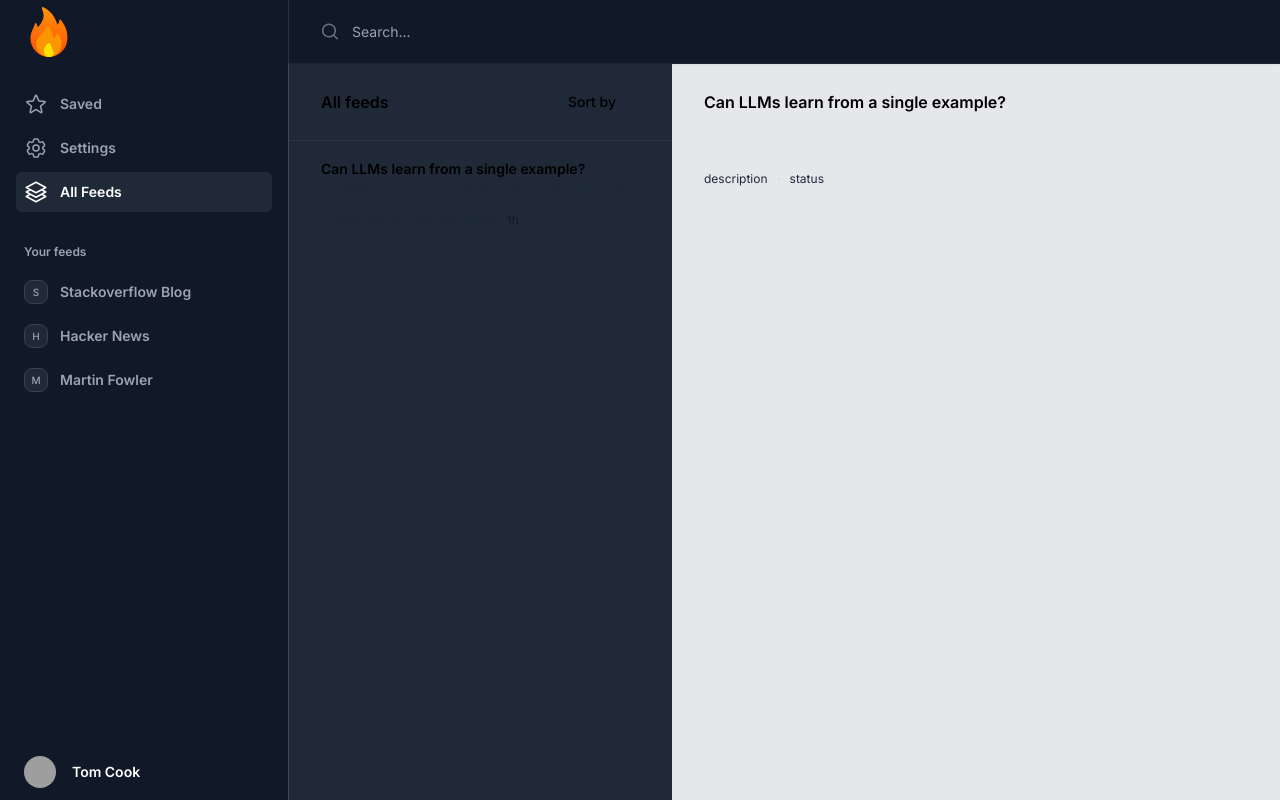
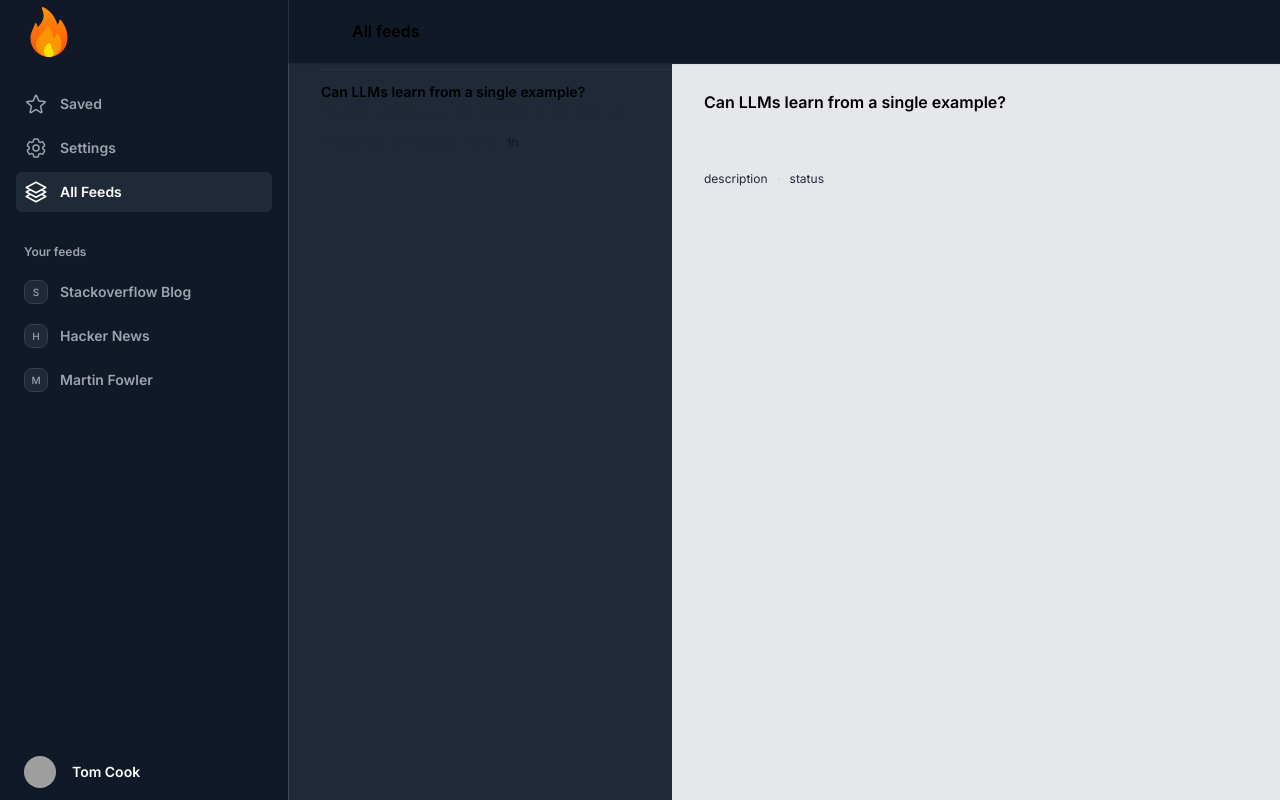
Before and after one commit to Pandimadhubabu/lit-feed, a Next.js app: page / in a window 1280 px wide. Built offline with nearby package versions, Linux system fonts and the light colour scheme; grey boxes are pictures that could not be loaded.

Commit message:
feat: remove search and feed sort features

```diff
--- a/src/app/page.tsx
+++ b/src/app/page.tsx
@@ -49,6 +49,7 @@ const deployments = [
   environment: keyof typeof environments
   [key: string]: string | number
 }[]
+
 const articles = [
   {
     title: {
@@ -184,91 +185,13 @@ export default function Home() {
             <Bars3Icon className="h-5 w-5" aria-hidden="true" />
           </button>
 
-          <div className="flex flex-1 gap-x-4 self-stretch lg:gap-x-6">
-            <form className="flex flex-1" action="#" method="GET">
-              <label htmlFor="search-field" className="sr-only">
-                Search
-              </label>
-              <div className="relative w-full">
-                <MagnifyingGlassIcon
-                  className="pointer-events-none absolute inset-y-0 left-0 h-full w-5 text-gray-500"
-                  aria-hidden="true"
-                />
-                <input
-                  id="search-field"
-                  className="block h-full w-full border-0 bg-transparent py-0 pl-8 pr-0 text-white focus:ring-0 sm:text-sm"
-                  placeholder="Search..."
-                  type="search"
-                  name="search"
-                />
-              </div>
-            </form>
-          </div>
+          <header className="flex items-center justify-between border-b border-white/5 w-full px-4 py-4 sm:px-6 sm:py-6 lg:px-8">
+            <h2 className="text-base font-semibold leading-7 dark:text-white text-black">All feeds</h2>
+          </header>
         </div>
 
         {/* Feed list */}
         <aside className="bg-gray-800 lg:fixed lg:bottom-0 lg:left-0 lg:top-16 lg:w-96 lg:overflow-y-auto lg:border-l lg:border-white/5 xl:left-auto">
-          <header className="flex items-center justify-between border-b border-white/5 px-4 py-4 sm:px-6 sm:py-6 lg:px-8">
-            <h2 className="text-base font-semibold leading-7 dark:text-white text-black">All feeds</h2>
-            {/* Sort dropdown */}
-            <Menu as="div" className="relative">
-              <Menu.Button className="flex items-center gap-x-1 text-sm font-medium leading-6 dark:text-white text-black">
-                Sort by
-                <ChevronUpDownIcon className="h-5 w-5 dark:text-gray-500 text-gray-800" aria-hidden="true" />
-              </Menu.Button>
-              <Transition
-                as={Fragment}
-                enter="transition ease-out duration-100"
-                enterFrom="transform opacity-0 scale-95"
-                enterTo="transform opacity-100 scale-100"
-                leave="transition ease-in duration-75"
-                leaveFrom="transform opacity-100 scale-100"
-                leaveTo="transform opacity-0 scale-95"
-              >
-                <Menu.Items className="absolute right-0 z-10 mt-2.5 w-40 origin-top-right rounded-md bg-white py-2 shadow-lg ring-1 ring-gray-900/5 focus:outline-none">
-                  <Menu.Item>
-                    {({ active }) => (
-                      <a
-                        href="#"
-                        className={classNames(
-                          active ? 'bg-gray-50' : '',
-                          'block px-3 py-1 text-sm leading-6 dark:text-gray-900 text-gray-400'
-                        )}
-                      >
-                        Most recent first
-                      </a>
-                    )}
-                  </Menu.Item>
-                  <Menu.Item>
-                    {({ active }) => (
-                      <a
-                        href="#"
-                        className={classNames(
-                          active ? 'bg-gray-50' : '',
-                          'block px-3 py-1 text-sm leading-6 dark:text-gray-900 text-gray-400'
-                        )}
-                      >
-                        Most popular first
-                      </a>
-                    )}
-                  </Menu.Item>
-                  <Menu.Item>
-                    {({ active }) => (
-                      <a
-                        href="#"
-                        className={classNames(
-                          active ? 'bg-gray-50' : '',
-                          'block px-3 py-1 text-sm leading-6 dark:text-gray-900 text-gray-400'
-                        )}
-                      >
-                        Things I might like
-                      </a>
-                    )}
-                  </Menu.Item>
-                </Menu.Items>
-              </Transition>
-            </Menu>
-          </header>
           <ul role="list" className="divide-y divide-white/5">
             {articles.map((item, index) => (
               <li key={item.link} className="px-4 py-4 sm:px-6 lg:px-8" onClick={() => { setArticleOpen(true); setSelectedArticle(index) }}>
```
